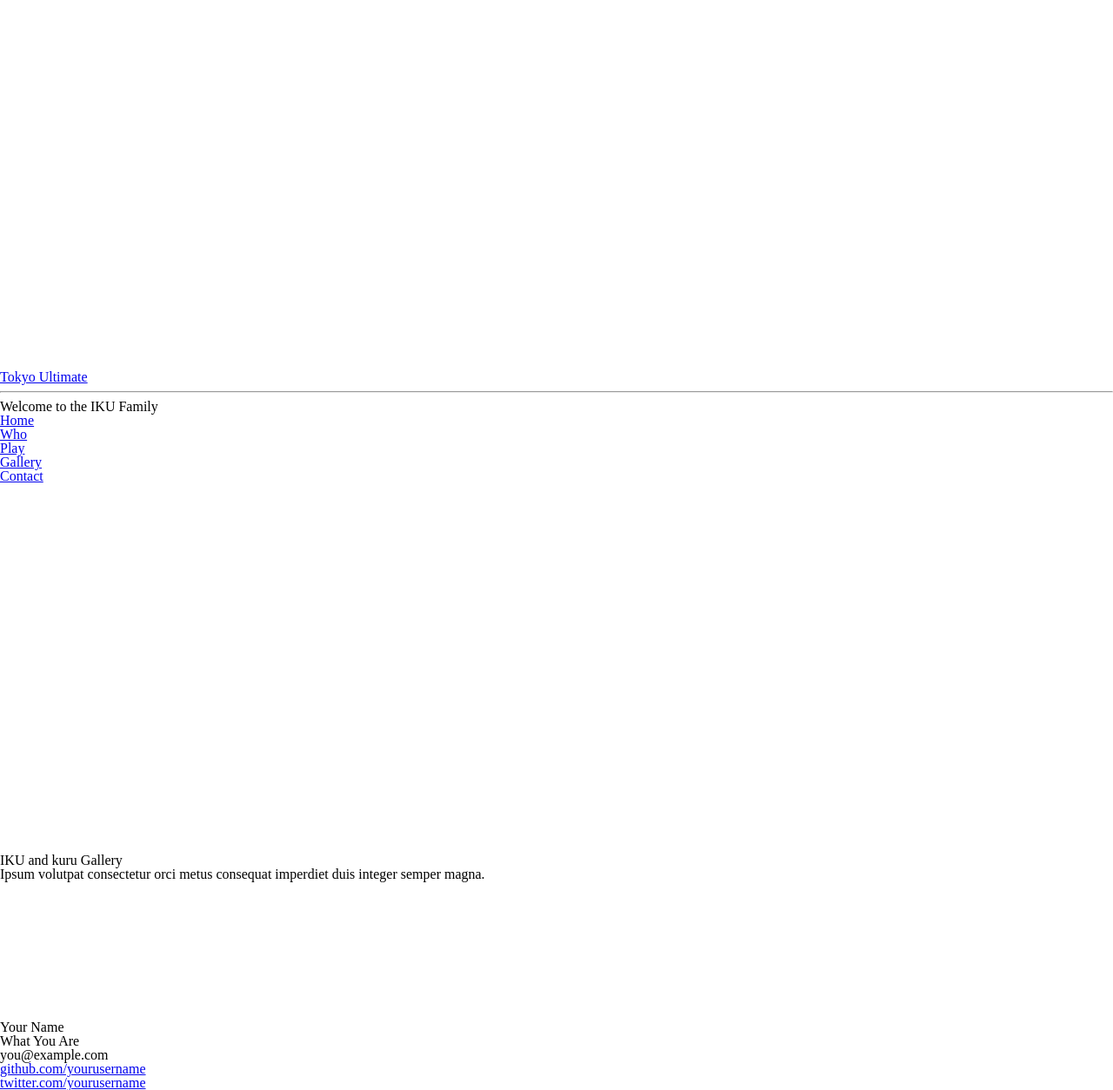
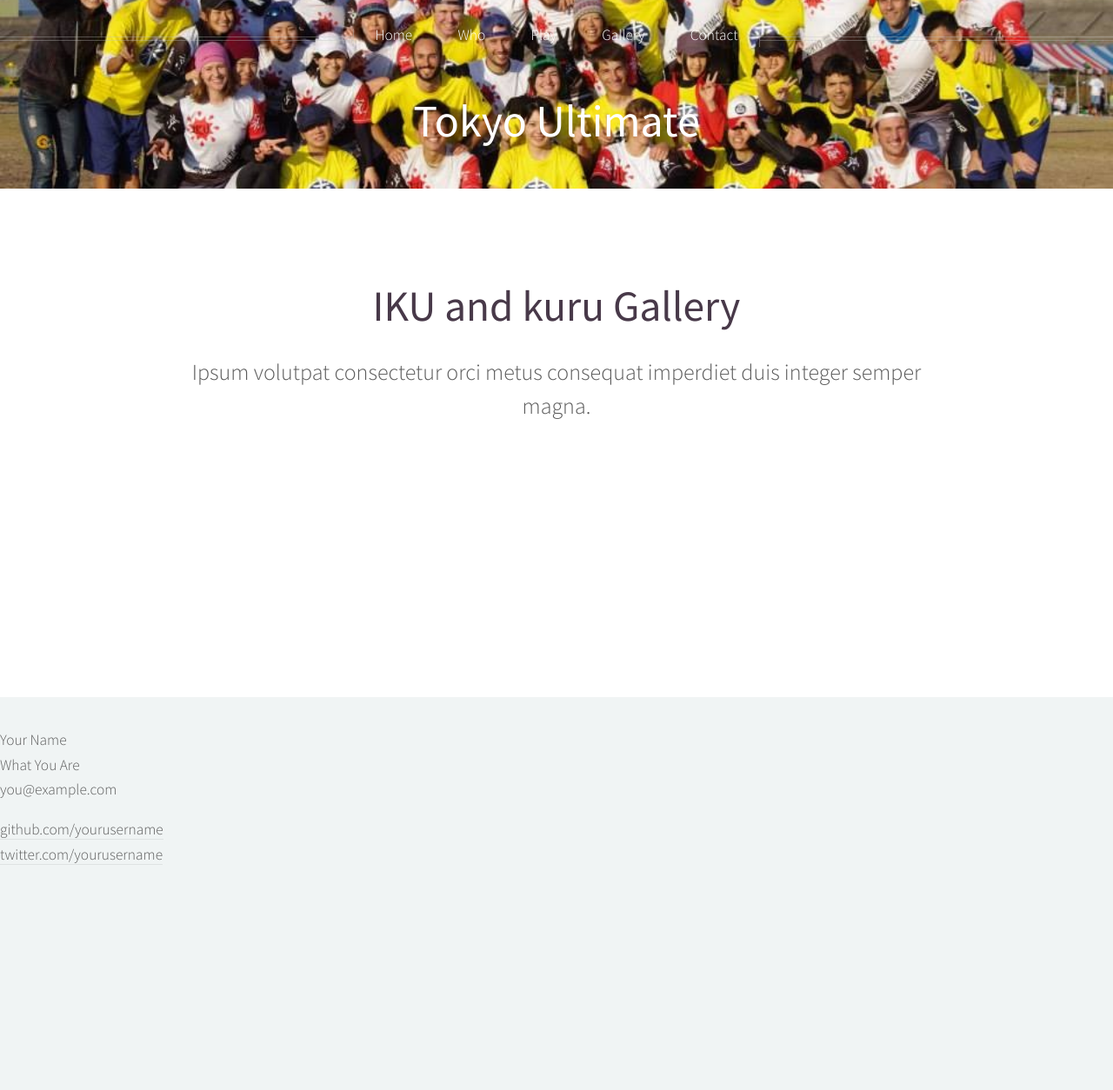
Before and after one commit to weissazool/weissazool.github.io, a Jekyll site: the page built from gallery/index.html, in a window 1280 px wide. Shown: the whole page at 87% size. Built offline with Jekyll 4.4.1, drawn with Linux system fonts in a browser that asks for light colours; Markdown is read by kramdown in place of the engine named in the settings; after the commit the page ends 1015 px from its top, so only the background shows below that.

Commit message:
Revert experimental changes. Fix CSS link.

```diff
--- a/_layouts/default.html
+++ b/_layouts/default.html
@@ -23,7 +23,7 @@
 			<noscript>
 				<link rel="stylesheet" href="/css/skel-noscript.css" />
 				<link rel="stylesheet" href="/css/style.css" />
-				<link rel="stylesheet" href="/css/style-wide.css" />
+				<link rel="stylesheet" href="/css/style-desktop.css" />
 				<link rel="stylesheet" href="/css/style-noscript.css" />
 			</noscript>
 			<!--[if lte IE 8]><link rel="stylesheet" href="/css/ie8.css" /><![endif]-->
--- a/gallery/index.html
+++ b/gallery/index.html
@@ -1,7 +1,7 @@
 ---
 layout: default
 title: Tokyo Ultimate Gallery
-category: homepage
+category: gallery
 ---
 
 <!-- Gallery -->
--- a/js/init.js
+++ b/js/init.js
@@ -36,7 +36,7 @@
 
 		// skelJS (probably don't need to change anything here unless you know what you're doing)
 			skelJS: {
-				prefix: 'css/style',
+				prefix: '/css/style',
 				resetCSS: true,
 				boxModel: 'border',
 				grid: {
```
